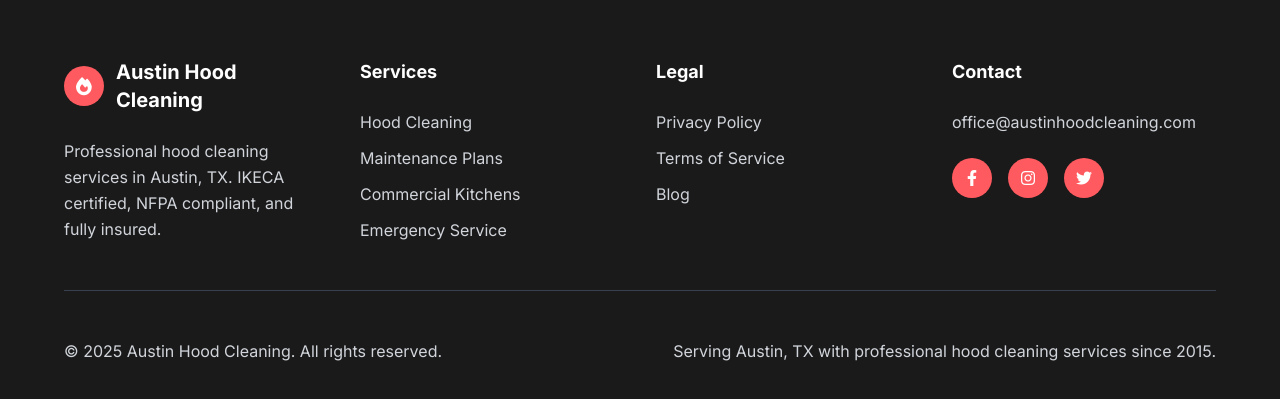
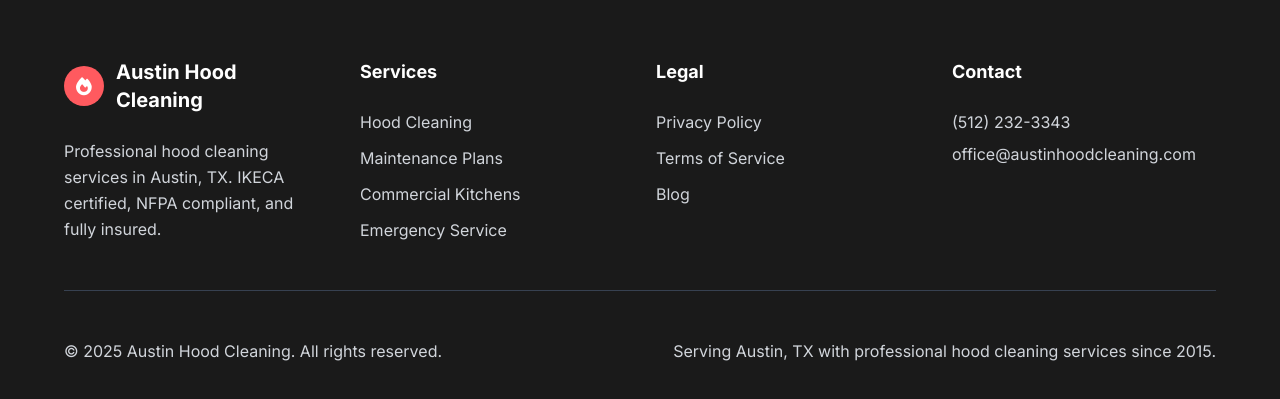
Before and after one commit to jrfent/the-ultimate-hood-cleaning-company-in-austin-tx-2025-11-28-81c13, a plain HTML site: page blog.html in a window 1280 px wide. Shown: the part 3305-3704 px from the top of the page. Drawn offline with nearby package versions, Linux system fonts and the light colour scheme.

Commit message:
Publish 1 updated file(s)

```diff
--- a/blog.html
+++ b/blog.html
@@ -235,20 +235,12 @@
                 <!-- Column 4 - Contact -->
                 <div>
                     <h3 class="text-lg font-bold mb-6">Contact</h3>
+                    <p class="text-gray-300 mb-2">
+                        <a href="tel:(512) 232-3343" class="hover:text-primary smooth-transition">(512) 232-3343</a>
+                    </p>
                     <p class="text-gray-300 mb-4">
                         <a href="mailto:office@austinhoodcleaning.com" class="hover:text-primary smooth-transition">office@austinhoodcleaning.com</a>
                     </p>
-                    <div class="flex gap-4 mt-6">
-                        <a href="#" class="w-10 h-10 bg-primary rounded-full flex items-center justify-center hover:brightness-110 smooth-transition" aria-label="Facebook">
-                            <i class="fab fa-facebook-f text-white"></i>
-                        </a>
-                        <a href="#" class="w-10 h-10 bg-primary rounded-full flex items-center justify-center hover:brightness-110 smooth-transition" aria-label="Instagram">
-                            <i class="fab fa-instagram text-white"></i>
-                        </a>
-                        <a href="#" class="w-10 h-10 bg-primary rounded-full flex items-center justify-center hover:brightness-110 smooth-transition" aria-label="Twitter">
-                            <i class="fab fa-twitter text-white"></i>
-                        </a>
-                    </div>
                 </div>
             </div>
 
```
